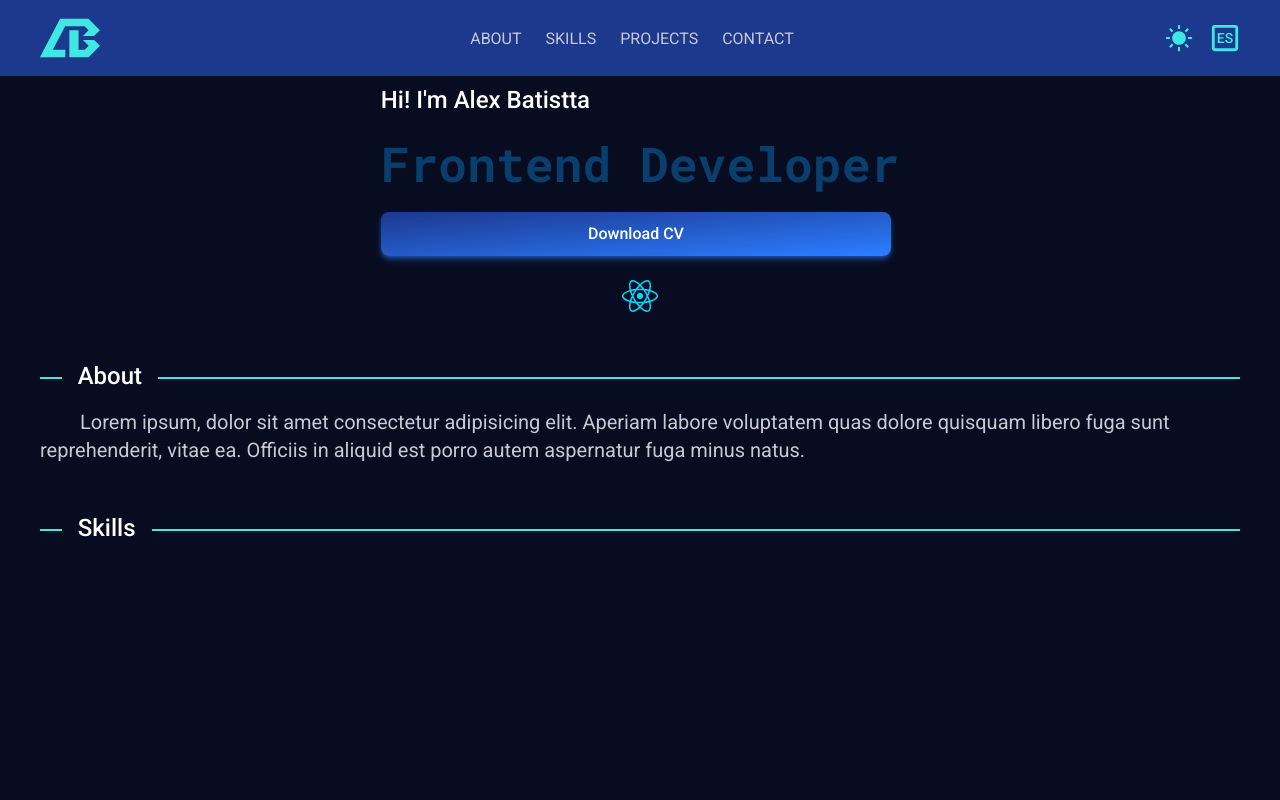
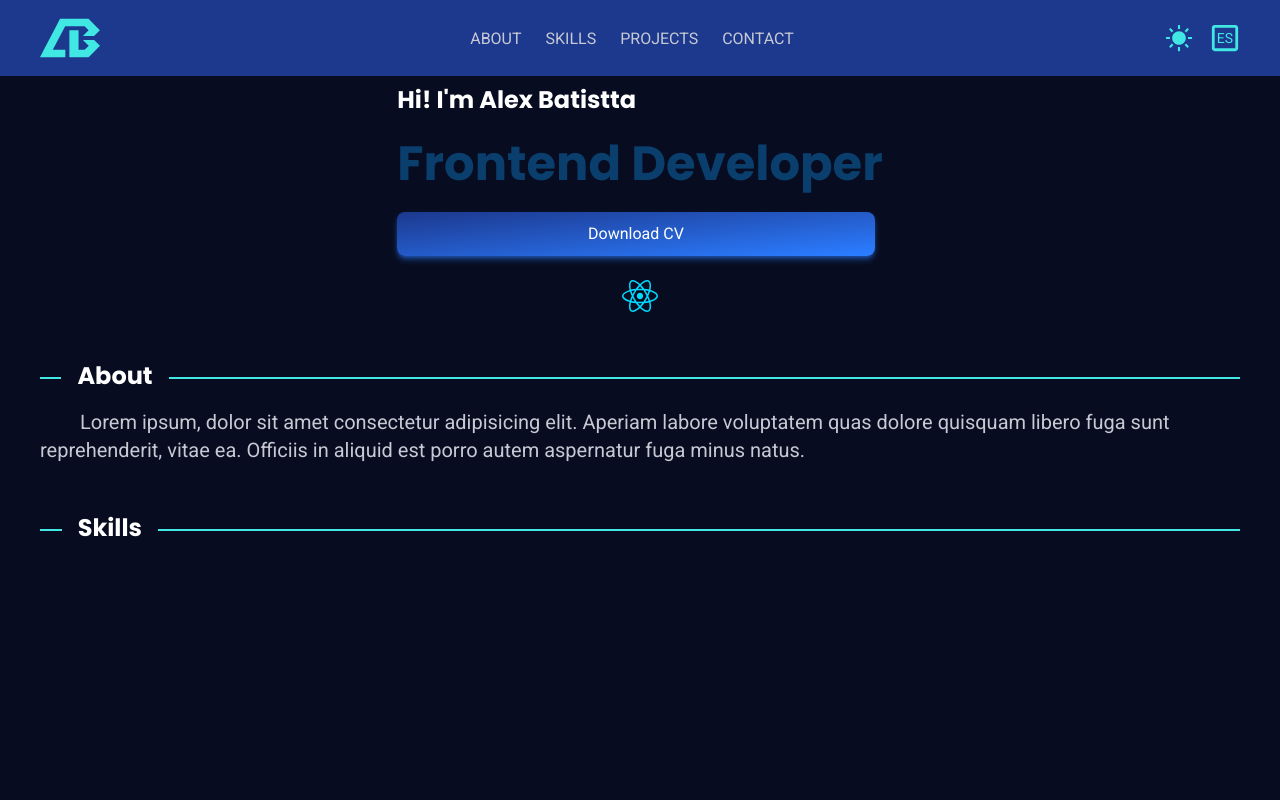
Before and after one commit to AlexBatistta/portfolio, a React (Vite) app: page / in a window 1280 px wide. Shown: the top 800 px of the page. Built offline with nearby package versions, Linux system fonts and the light colour scheme.

Commit message:
new fonts

```diff
--- a/src/index.css
+++ b/src/index.css
@@ -1,7 +1,22 @@
-@import url('https://fonts.googleapis.com/css2?family=Roboto:ital,wght@0,100..900;1,100..900&family=Roboto+Mono:ital,wght@0,100..900;1,100..900&display=swap');
 @import 'tailwindcss';
 
 @custom-variant dark (&:where(.dark, .dark *));
+
+@font-face {
+	font-family: 'Poppins';
+	src: url('./assets/fonts/Poppins-Bold.woff2') format('woff2');
+	font-weight: 700;
+	font-style: normal;
+	font-display: swap;
+}
+
+@font-face {
+	font-family: 'Roboto';
+	src: url('./assets/fonts/roboto-regular.woff2') format('woff2');
+	font-weight: 400;
+	font-style: normal;
+	font-display: swap;
+}
 
 @theme {
 	--color-dark-background: #070c20;
@@ -10,17 +25,15 @@
 	--color-primary: #0a3e6d;
 	--color-tertiary: #c7c9d3;
 	--font-roboto: 'Roboto', sans-serif;
-	--font-roboto-mono: 'Roboto Mono', monospace;
-	--font-roboto-italic: 'Roboto', sans-serif;
-	--font-roboto-mono-italic: 'Roboto Mono', monospace;
+	--font-poppins: 'Poppins', sans-serif;
 }
 
 @layer {
 	.title {
-		@apply text-5xl font-extrabold font-roboto-mono text-primary;
+		@apply text-5xl font-extrabold font-poppins text-primary;
 	}
 	.subtitle {
-		@apply text-2xl font-medium font-roboto text-primary dark:text-white;
+		@apply text-2xl font-medium font-poppins text-primary dark:text-white;
 	}
 	.button {
 		@apply text-white text-base bg-gradient-to-br from-blue-900 to-blue-500 hover:bg-gradient-to-bl font-medium rounded-lg px-5 py-2.5 text-center me-2 mb-2 shadow-md shadow-blue-500/50 font-roboto;
```
Also changed, not shown: src/assets/fonts/Poppins-Bold.woff2 (added), src/assets/fonts/Roboto-Regular.woff2 (added).
